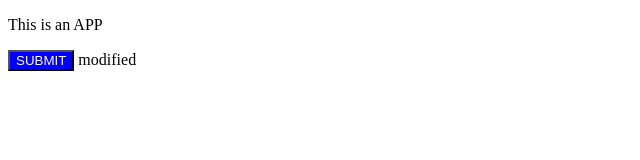
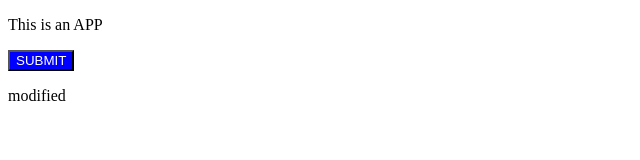
Before and after one commit to sinbadincr/HOC-TAP, a plain HTML site: page index.html in a window 1280 px wide. Shown: the whole page, without its empty margins (0-640 px from the left). Drawn offline with Linux system fonts and the light colour scheme.

Commit message:
change span element to p element

```diff
--- a/index.html
+++ b/index.html
@@ -11,6 +11,6 @@
 <body>
     <p>This is an APP</p>
     <button>SUBMIT</button>
-    <span>modified</span>
+    <p>modified</p>
 </body>
 </html>
```
